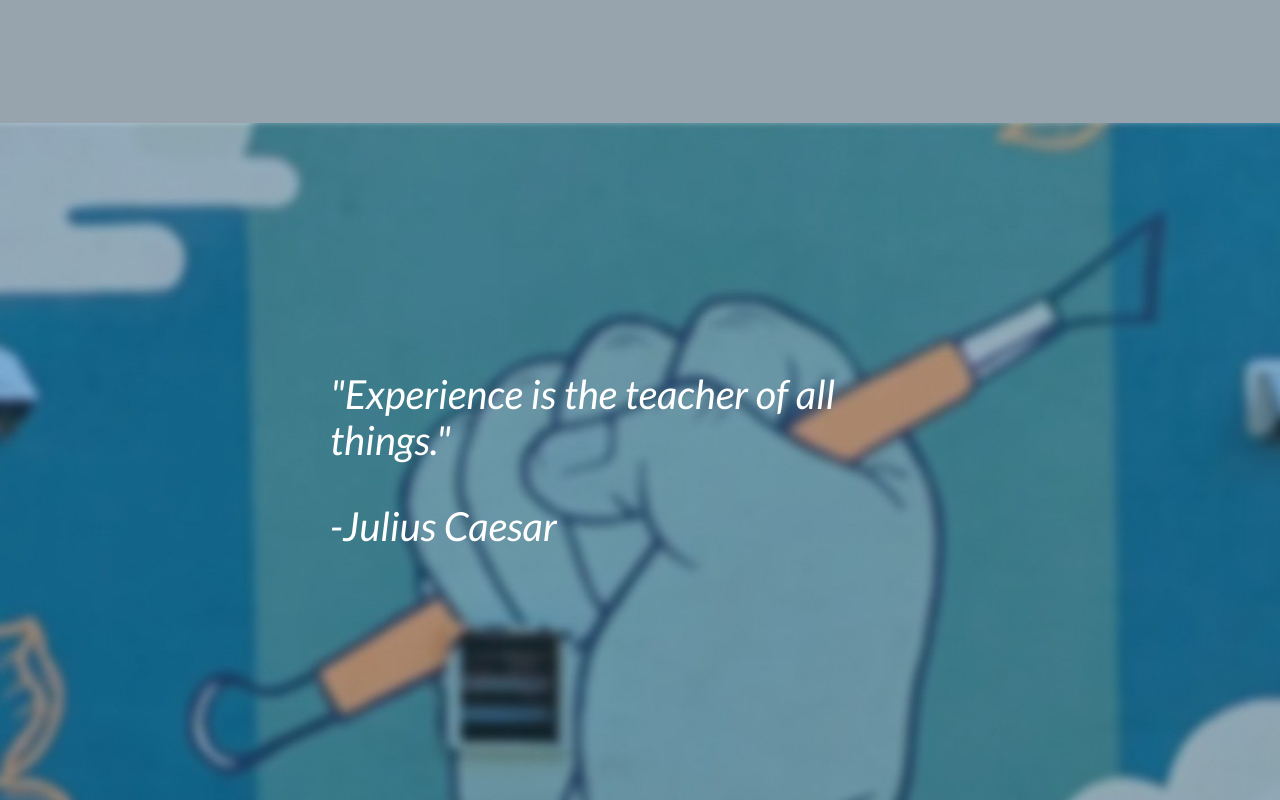
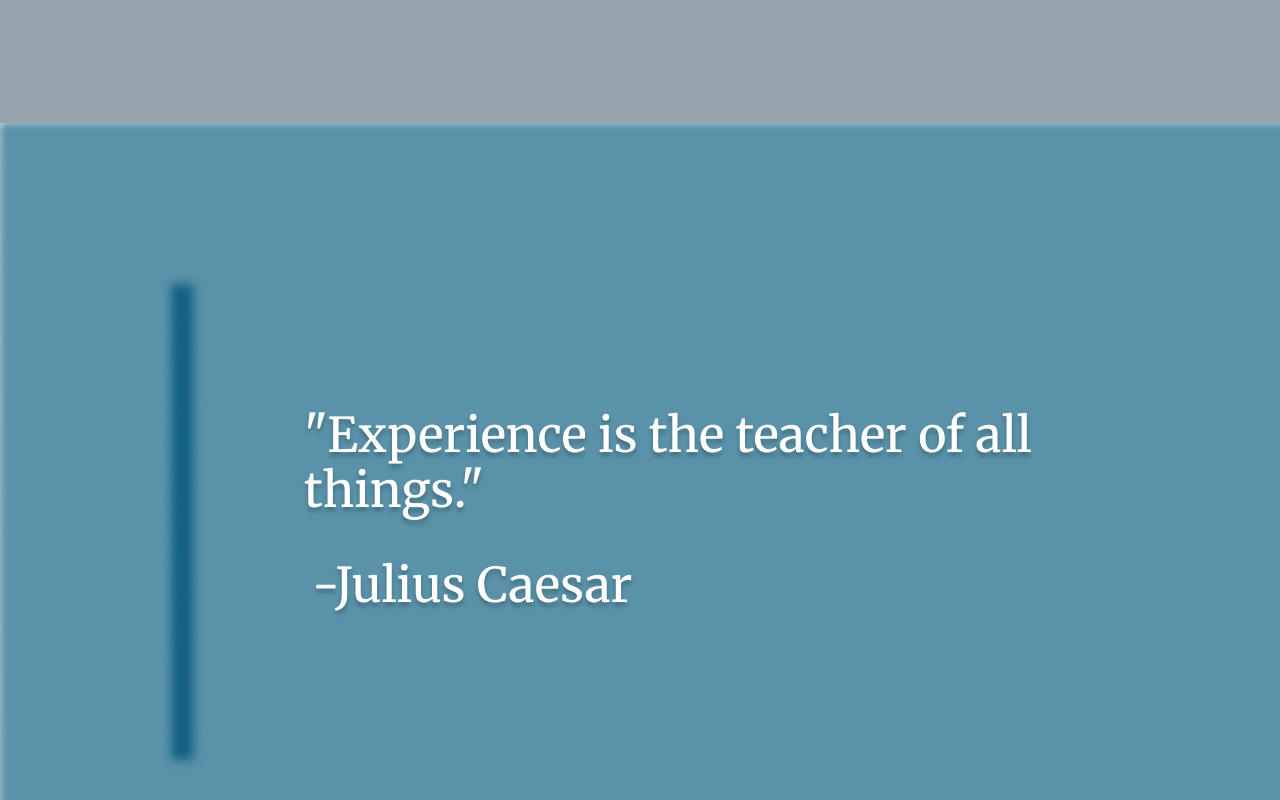
Before and after one commit to IASingson/DESN340_FALL2026_Project3, a plain HTML site: page about.html in a window 1280 px wide. Shown: the part 540-1340 px from the top of the page. Drawn offline with Linux system fonts and the light colour scheme.

Commit message:
replaced about hero image with new image

```diff
--- a/about.html
+++ b/about.html
@@ -71,16 +71,16 @@
                 <div class="container-full hero-img about-hero-img">
                     <!-- Row one: Quote -->
                     <div class="row row-justify-center row-align-center">
-                        <div class="col col-lg-6">
-                            <p class="about-hero-text text-white text-left">"Experience is the teacher of all things."</p>
+                        <div class="col col-lg-8">
+                            <h2 class="about-hero-text text-white text-left">"Experience is the teacher of all things."</h2>
                         </div>
                     </div>
                     <!-- Row one end-->
 
                     <!-- Row two: source -->
                     <div class="row row-justify-center">
-                        <div class="col col-lg-6">
-                            <p class="about-hero-text text-white" id="quote-author">-Julius Caesar</p>
+                        <div class="col col-lg-4">
+                            <h2 class="about-hero-text text-white" id="quote-author">-Julius Caesar</h2>
 
                         </div>
                     <!-- Row two end-->
--- a/styles.css
+++ b/styles.css
@@ -128,16 +128,18 @@ p
 
 .about-hero-text
 {
-    font-size: 40px;
-    font-style: italic;
-    font-weight: 400;
-    margin-top: 40%;
+    font-weight: 500;
+    margin-top: 34%;
+    margin-left: 10%;
+    text-shadow: 0px 4px 4px #00000040; /*x offset, y offset, blur radius, colour with opacity*/
 }
 
 #quote-author
 {
     margin-top: 0;
+    margin-left: -32%;
 }
+
 /* IMAGES AND ICONS */
 .hero-img
 {
@@ -157,7 +159,7 @@ p
 
 .about-hero-img
 {
-    background-image: url(images/logo-on-mural.jpg);
+    background-image: url(images/about-hero-img.jpg);
 }
 
 .card-img
```
Also changed, not shown: images/about-hero-img.jpg (added).
